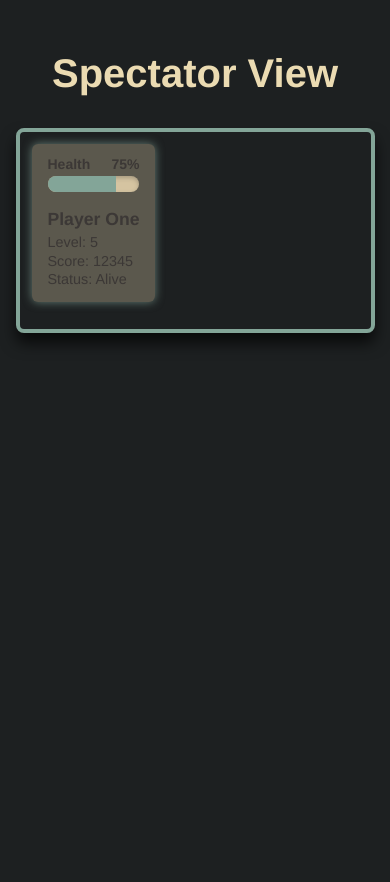
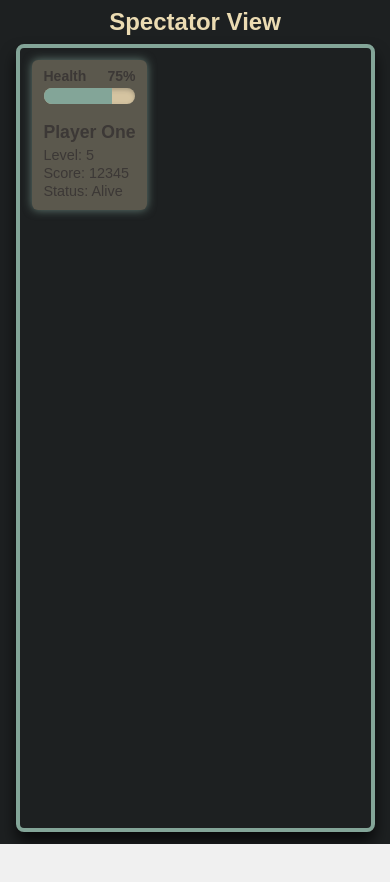
Before and after one commit to johnpeterprogramming/laser-tag, a React (Vite) app in the folder frontend/: page /spectator in a window 390 px wide. Shown: the top 882 px of the page. After the commit the page ends 844 px from the top, so only its background shows below. Built offline with nearby package versions, Linux system fonts and the light colour scheme; no server answers.

Commit message:
Adjusted for responsiveness
I just ensured it is responsive, allows portrait  view on a mobile and landscape on pc.

```diff
--- a/frontend/src/views/SpectatorView.jsx
+++ b/frontend/src/views/SpectatorView.jsx
@@ -5,7 +5,7 @@ export default function SpectatorView() {
   const videoRef = useRef(null);
   const [error, setError] = useState(null);
 
-  // Example player data — replace with your real data or props
+  // Player details — example data
   const player = {
     name: "Player One",
     level: 5,
@@ -14,6 +14,7 @@ export default function SpectatorView() {
     status: "Alive",
   };
 
+  // Get camera stream
   useEffect(() => {
     let activeStream;
 
@@ -39,6 +40,18 @@ export default function SpectatorView() {
         activeStream.getTracks().forEach((track) => track.stop());
       }
     };
+  }, []);
+
+  // Fix for 100vh on mobile
+  useEffect(() => {
+    const setVH = () => {
+      const vh = window.innerHeight * 0.01;
+      document.documentElement.style.setProperty("--vh", `${vh}px`);
+    };
+
+    setVH();
+    window.addEventListener("resize", setVH);
+    return () => window.removeEventListener("resize", setVH);
   }, []);
 
   return (
--- a/frontend/src/views/spectatorview.css
+++ b/frontend/src/views/spectatorview.css
@@ -1,35 +1,48 @@
-/* Container and background */
+html,
+body {
+  margin: 0;
+  padding: 0;
+  height: 100%;
+  overflow: hidden;
+}
+
+/* Dynamic viewport fix */
 .spectator-container {
-  min-height: 100vh;
-  background-color: #1d2021; /* gruvbox dark background */
+  height: calc(var(--vh, 1vh) * 100);
+  width: 100vw;
+  background-color: #1d2021; /* gruvbox dark */
   color: #ebdbb2; /* gruvbox light text */
   display: flex;
   flex-direction: column;
   align-items: center;
-  padding: 1.5rem;
-  font-family: 'Franklin Gothic Medium', 'Arial Narrow', Arial, sans-serif
+  justify-content: flex-start;
+  box-sizing: border-box;
+  padding: 0;
+  overflow: hidden;
+  font-family: Arial, sans-serif;
 }
 
 .title {
   font-size: 2.5rem;
   font-weight: 700;
-  margin-bottom: 2rem;
+  margin: 1rem 0;
   color: #ebdbb2;
 }
 
-/* Wrap video + overlay together */
+/* Wraps video + overlay together */
 .video-wrapper {
   position: relative;
   width: 90vw;
-  max-width: 48rem; /* larger video */
+  max-width: 48rem;
   aspect-ratio: 16 / 9;
   border-radius: 0.5rem;
   box-shadow: 0 10px 15px rgba(0, 0, 0, 0.7);
   overflow: hidden;
   border: 4px solid #83a598;
+  flex-grow: 1;
 }
 
-/* Video fills container */
+/* Video itself */
 .camera-video {
   width: 100%;
   height: 100%;
@@ -37,7 +50,7 @@
   display: block;
 }
 
-/* Overlay info inside video, top-left corner */
+/* Overlay HUD inside video */
 .overlay-info {
   position: absolute;
   top: 0.75rem;
@@ -45,13 +58,13 @@
   background-color: rgba(235, 219, 178, 0.3); /* translucent beige */
   padding: 0.75rem 1rem;
   border-radius: 0.375rem;
-  color: #3c3836; /* dark text for contrast */
+  color: #3c3836;
   max-width: 45%;
   box-shadow: 0 0 10px rgba(131, 165, 152, 0.7);
   user-select: none;
 }
 
-/* Health bar container inside overlay */
+/* Health bar container */
 .health-bar-container {
   margin-bottom: 0.75rem;
 }
@@ -80,7 +93,7 @@
   transition: width 0.3s ease;
 }
 
-/* Player details text */
+/* Player info text */
 .player-details {
   font-size: 0.9rem;
   color: #3c3836;
@@ -108,3 +121,23 @@
   box-shadow: 0 4px 8px rgba(0, 0, 0, 0.8);
   text-align: center;
 }
+
+/* Mobile: Portrait layout override */
+@media (max-width: 768px) {
+  .video-wrapper {
+    aspect-ratio: 9 / 16;
+    width: 90vw;
+    max-height: calc(var(--vh, 1vh) * 100 - 4rem);
+    height: auto;
+  }
+
+  .title {
+    font-size: 1.5rem;
+    margin: 0.5rem 0;
+  }
+
+  .overlay-info {
+    max-width: 80%;
+    padding: 0.5rem 0.75rem;
+  }
+}
```
